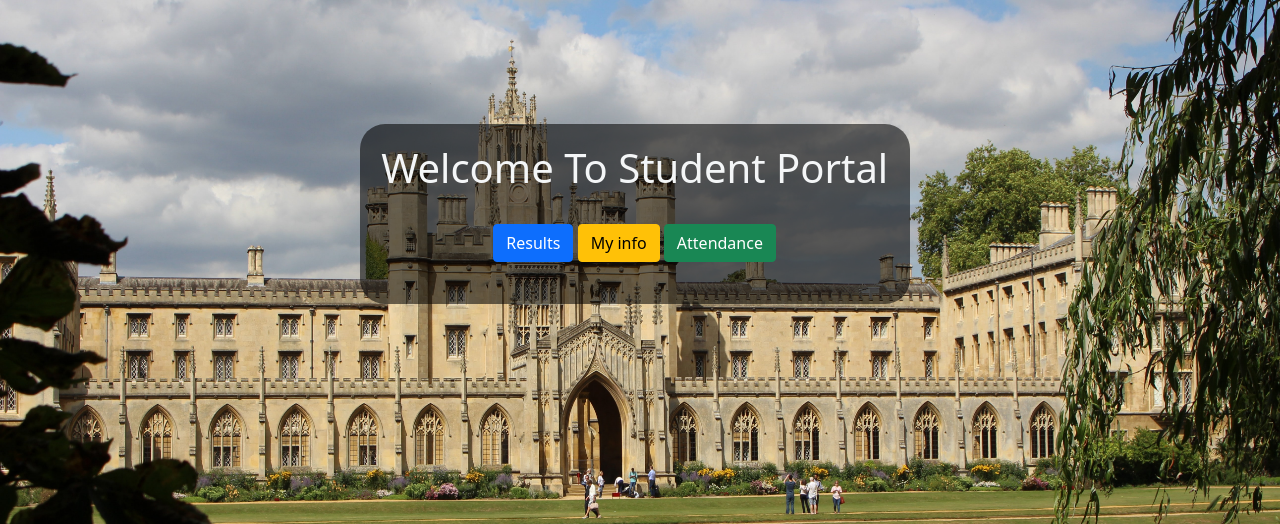
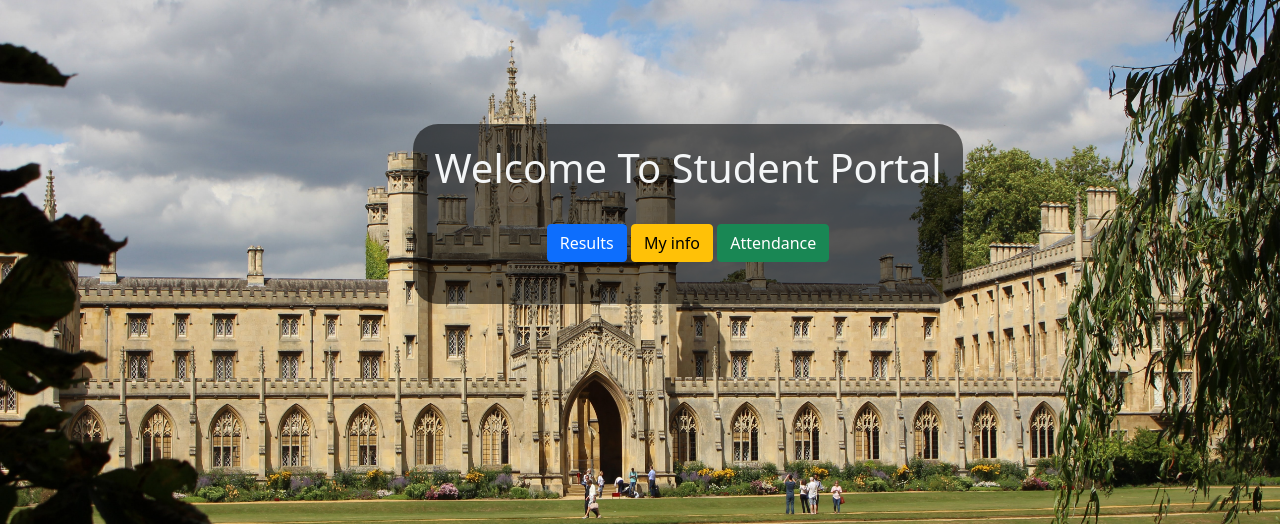
Before and after one commit to yathin017/Student-Report-Portal-Django, a Django app: page / in a window 1280 px wide. Shown: the part 66-590 px from the top of the page. Run offline with Django 3.2, Linux system fonts and the light colour scheme.

Commit message:
Update home.html

```diff
--- a/templates/home.html
+++ b/templates/home.html
@@ -102,7 +102,7 @@
     <center>
     <div class="container-fluid" style=" margin-right: 50px;">
         <div class="backimg" style=" margin-right: 30px;">
-            <div class="row" style=" margin-right: 135px;">
+            <div class="row" style=" margin-right: 1px; margin-left: 1px;">
                 <div class="col-md-4 col-sm-4 col-xs-12"></div>
                 <div class="col-md-4 col-sm-4 col-xs-12"><br><br><br><br><br><br>
                     <div class="border-class">
```
